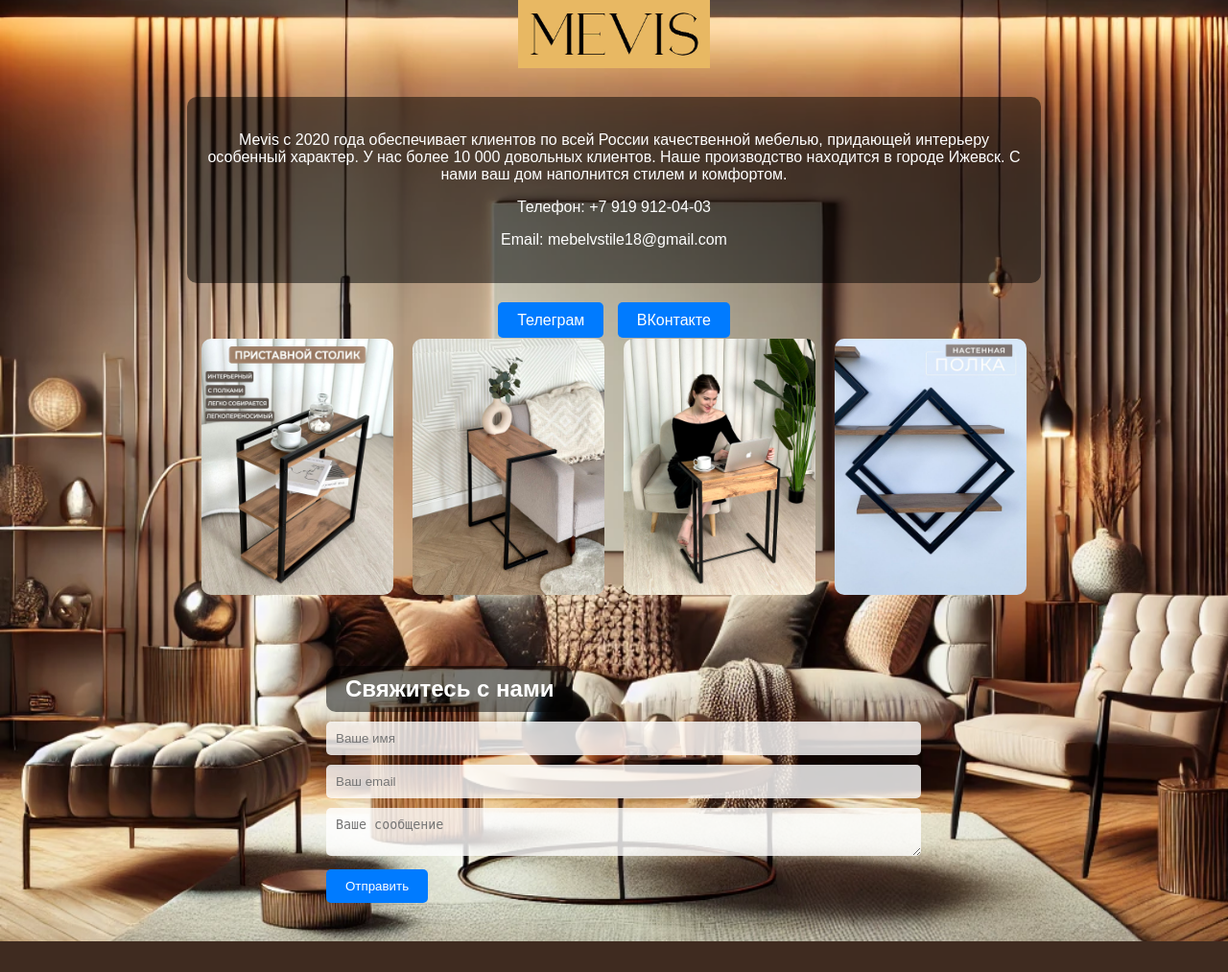
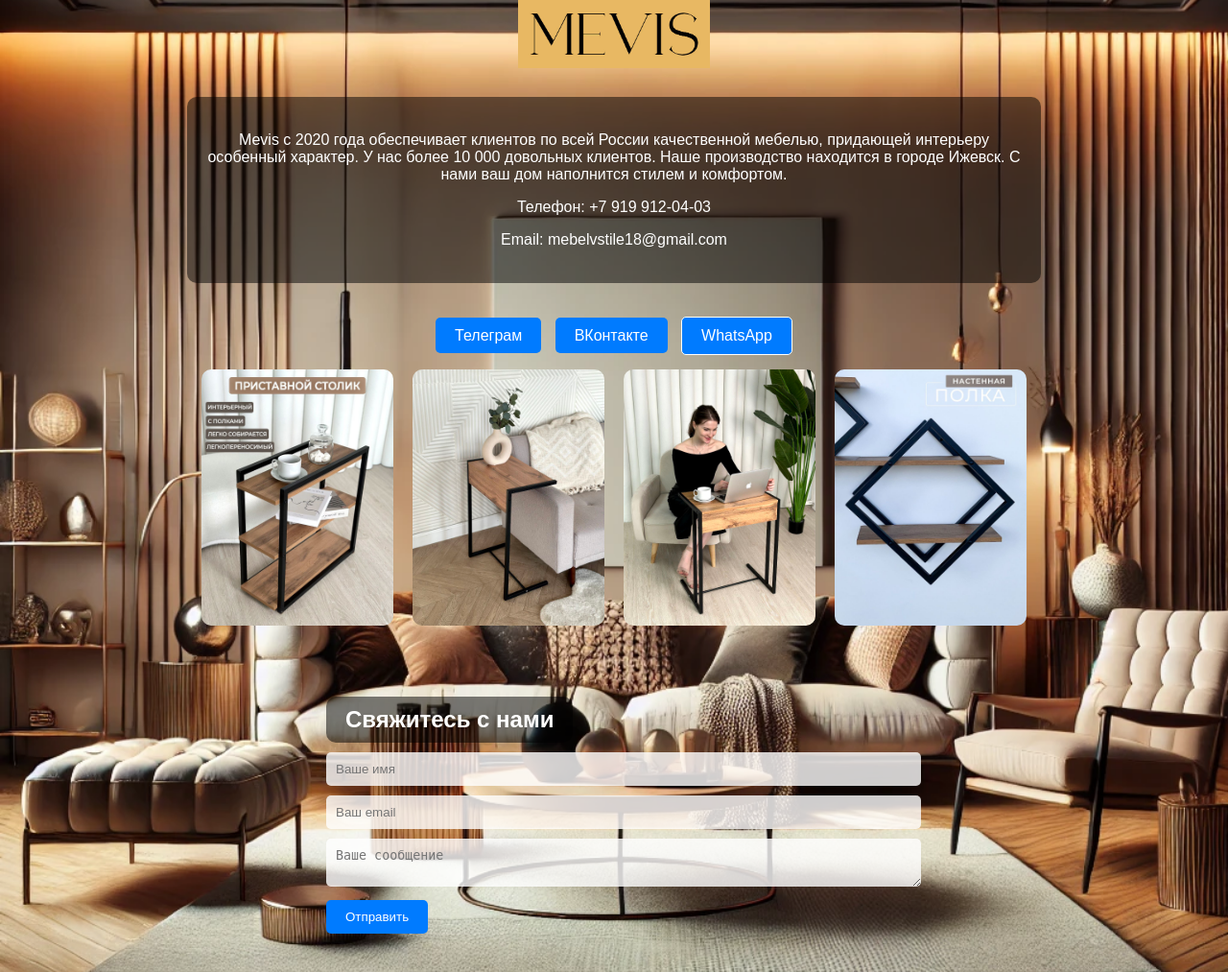
Before and after one commit to Ali-Maraz/mevis-shop, a Django app: template templates/home.html in a window 1280 px wide. Shown: the whole page at 96% size. Before the commit the page ends 981 px from the top, so only its background shows below. Run offline with Django 5.2, Linux system fonts and the light colour scheme; the template is opened without the code that fills it, so the values that code supplies are empty.

```diff
--- a/templates/home.html
+++ b/templates/home.html
@@ -118,6 +118,7 @@
         <div class="social-buttons">
             <a href="https://t.me/Ahtamrus">Телеграм</a>
             <a href="https://vk.com/mebel.vstile">ВКонтакте</a>
+            <a href="https://wa.me/79199120403" class="button">WhatsApp</a>
         </div>
         <div class="products">
             <a href="https://disk.yandex.ru/i/rbc1VVMXbiLoqg" target="_blank">
```
